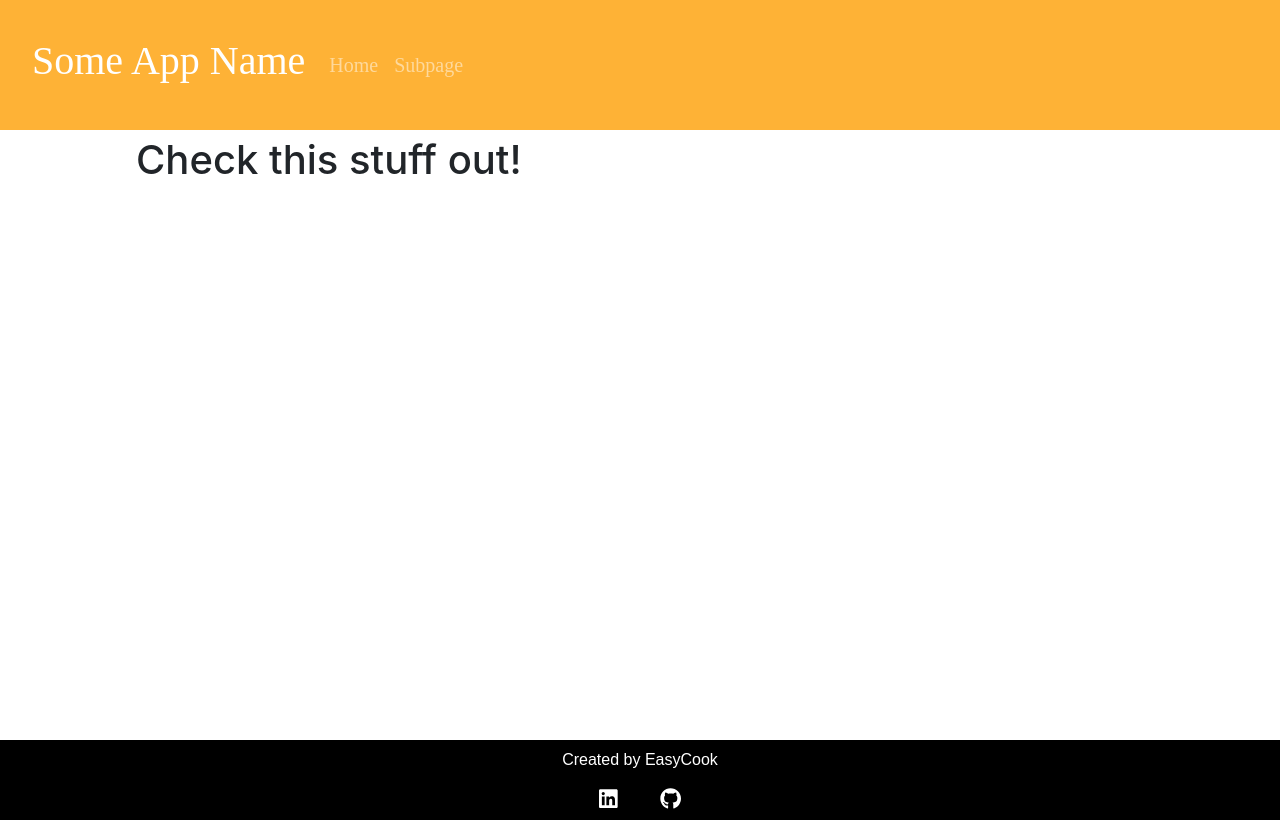
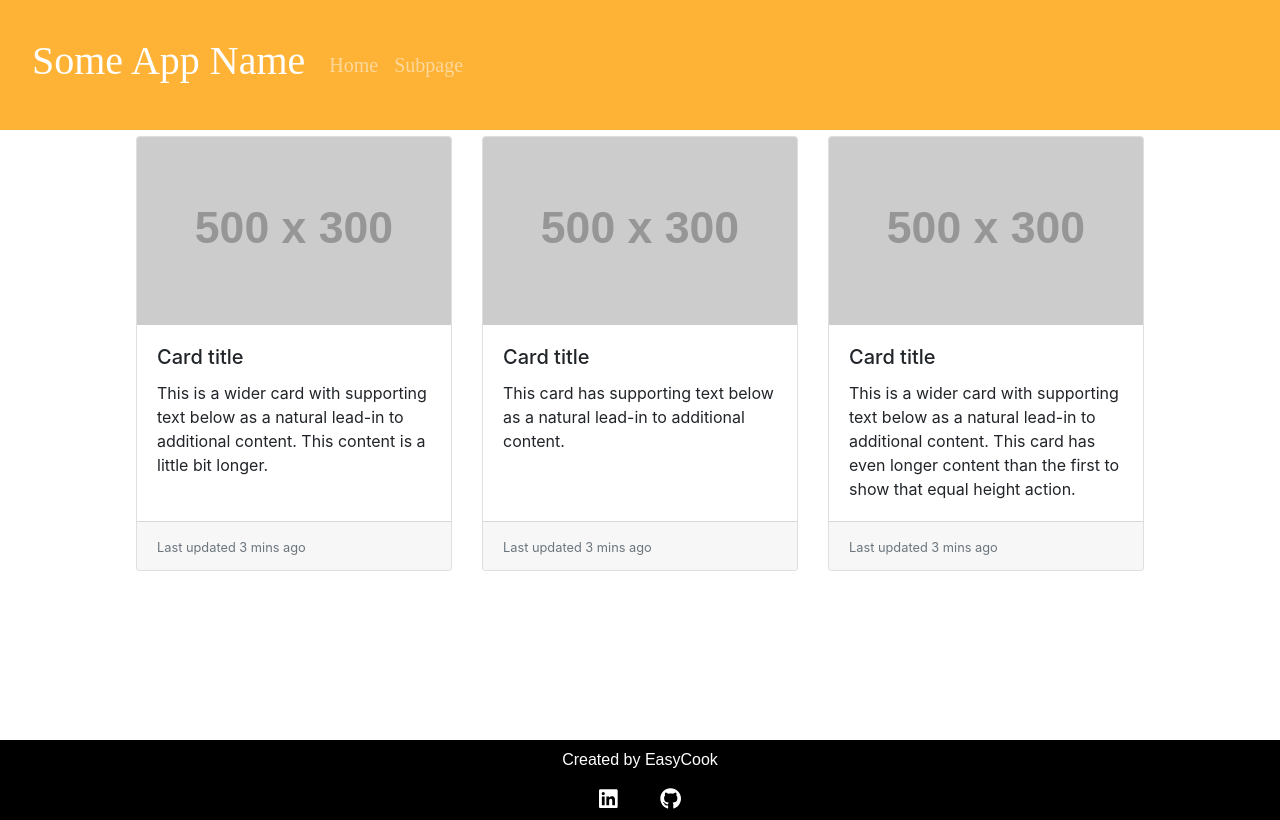
Before and after one commit to 401n16-EasyDraw/final, a React (Create React App) app: page / in a window 1280 px wide. Built offline with nearby package versions, Linux system fonts and the light colour scheme.

Commit message:
added dummy cards

```diff
--- a/src/App.js
+++ b/src/App.js
@@ -1,6 +1,7 @@
 import React from 'react';
 import Header from './components/Header';
 import Footer from './components/Footer';
+import RecipeList from './components/RecipeList';
 import { BrowserRouter } from 'react-router-dom';
 import 'bootstrap/dist/css/bootstrap.min.css';
 import './styles/base.scss';
@@ -10,7 +11,7 @@ function App() {
     <BrowserRouter>
       <Header />
       <div id="main-content">
-        <h1>Check this stuff out!</h1>
+        <RecipeList />
       </div>
       <Footer />
     </BrowserRouter>
--- /dev/null
+++ b/src/components/RecipeList.js
@@ -0,0 +1,51 @@
+import React from 'react';
+import { Card, CardDeck } from 'react-bootstrap';
+
+function RecipeList() {
+  return (
+    <CardDeck>
+      <Card>
+        <Card.Img variant="top" src="https://via.placeholder.com/500x300" />
+        <Card.Body>
+          <Card.Title>Card title</Card.Title>
+          <Card.Text>
+            This is a wider card with supporting text below as a natural lead-in
+            to additional content. This content is a little bit longer.
+          </Card.Text>
+        </Card.Body>
+        <Card.Footer>
+          <small className="text-muted">Last updated 3 mins ago</small>
+        </Card.Footer>
+      </Card>
+      <Card>
+        <Card.Img variant="top" src="https://via.placeholder.com/500x300" />
+        <Card.Body>
+          <Card.Title>Card title</Card.Title>
+          <Card.Text>
+            This card has supporting text below as a natural lead-in to
+            additional content.{' '}
+          </Card.Text>
+        </Card.Body>
+        <Card.Footer>
+          <small className="text-muted">Last updated 3 mins ago</small>
+        </Card.Footer>
+      </Card>
+      <Card>
+        <Card.Img variant="top" src="https://via.placeholder.com/500x300" />
+        <Card.Body>
+          <Card.Title>Card title</Card.Title>
+          <Card.Text>
+            This is a wider card with supporting text below as a natural lead-in
+            to additional content. This card has even longer content than the
+            first to show that equal height action.
+          </Card.Text>
+        </Card.Body>
+        <Card.Footer>
+          <small className="text-muted">Last updated 3 mins ago</small>
+        </Card.Footer>
+      </Card>
+    </CardDeck>
+  );
+}
+
+export default RecipeList;
```
